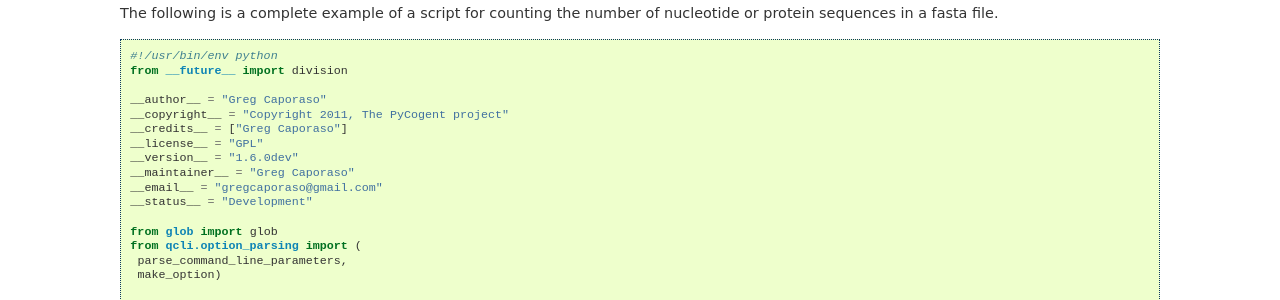
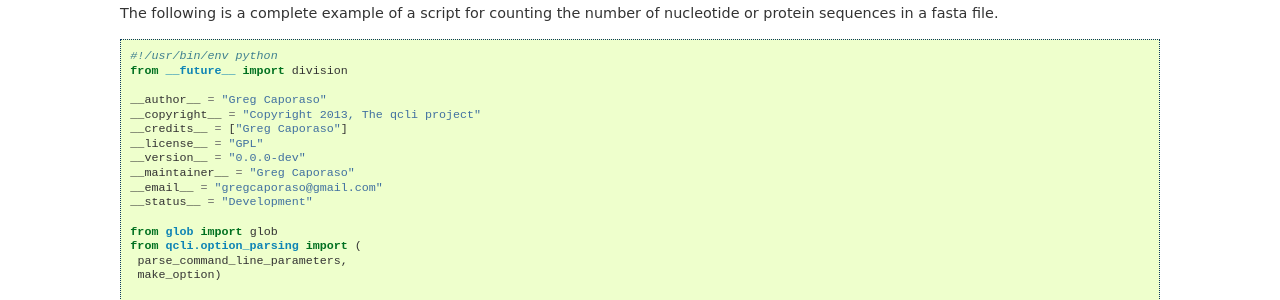
Before and after one commit to biocore/pyqi, a Sphinx documentation site: the page built from doc/tutorials/creating_a_qcli_based_script.rst, in a window 1280 px wide and 900 px high, scrolled down 4923 px. Shown: the part 152-452 px from the top of the window. Built offline with Sphinx 7.4.7, drawn with Linux system fonts in a browser that asks for light colours.

Commit message:
updated some information in the example script

```diff
--- a/doc/tutorials/creating_a_qcli_based_script.rst
+++ b/doc/tutorials/creating_a_qcli_based_script.rst
@@ -238,10 +238,10 @@ The following is a complete example of a script for counting the number of nucle
 	from __future__ import division
 
 	__author__ = "Greg Caporaso"
-	__copyright__ = "Copyright 2011, The PyCogent project"
+	__copyright__ = "Copyright 2013, The qcli project"
 	__credits__ = ["Greg Caporaso"]
 	__license__ = "GPL"
-	__version__ = "1.6.0dev"
+	__version__ = "0.0.0-dev"
 	__maintainer__ = "Greg Caporaso"
 	__email__ = "gregcaporaso@gmail.com"
 	__status__ = "Development"
```
